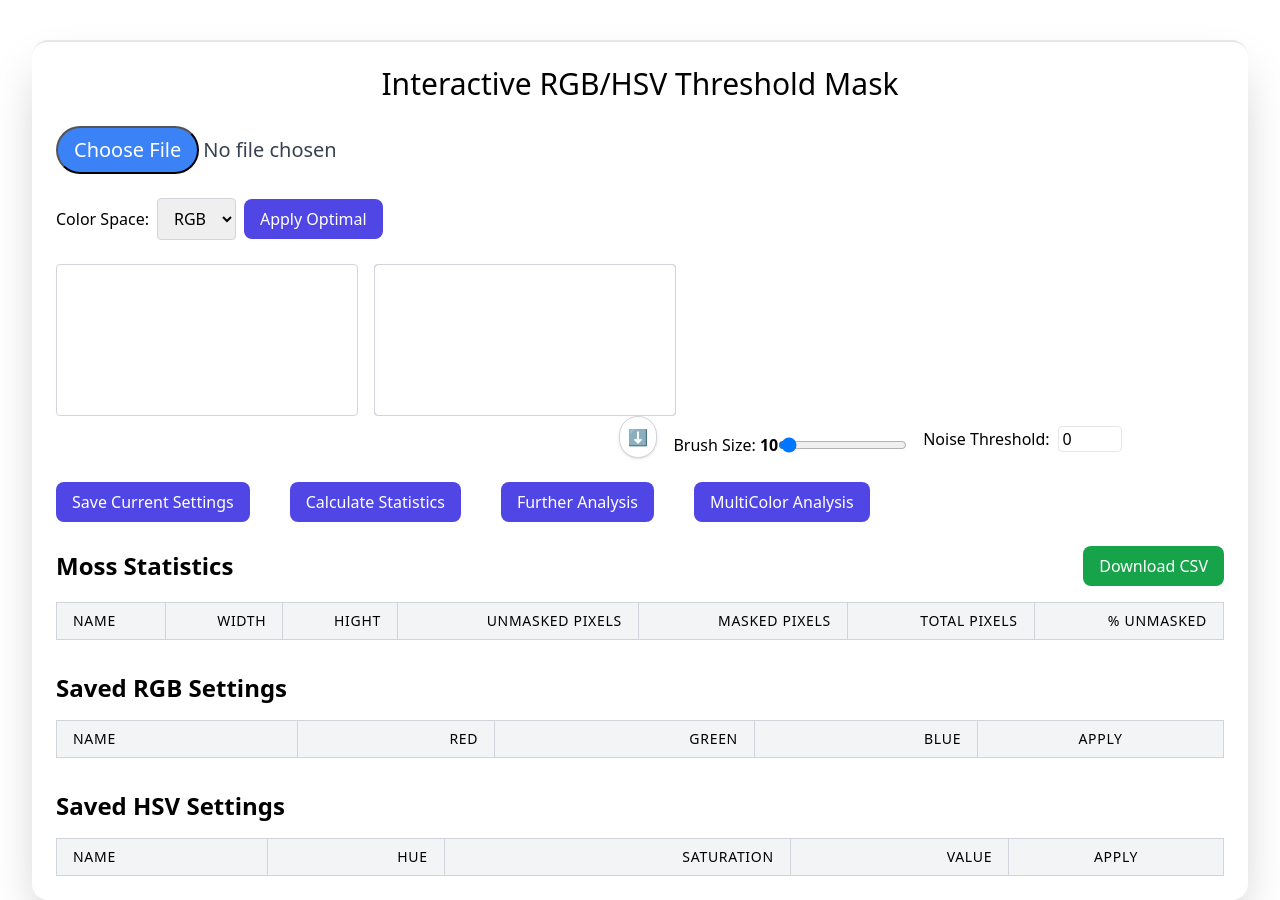
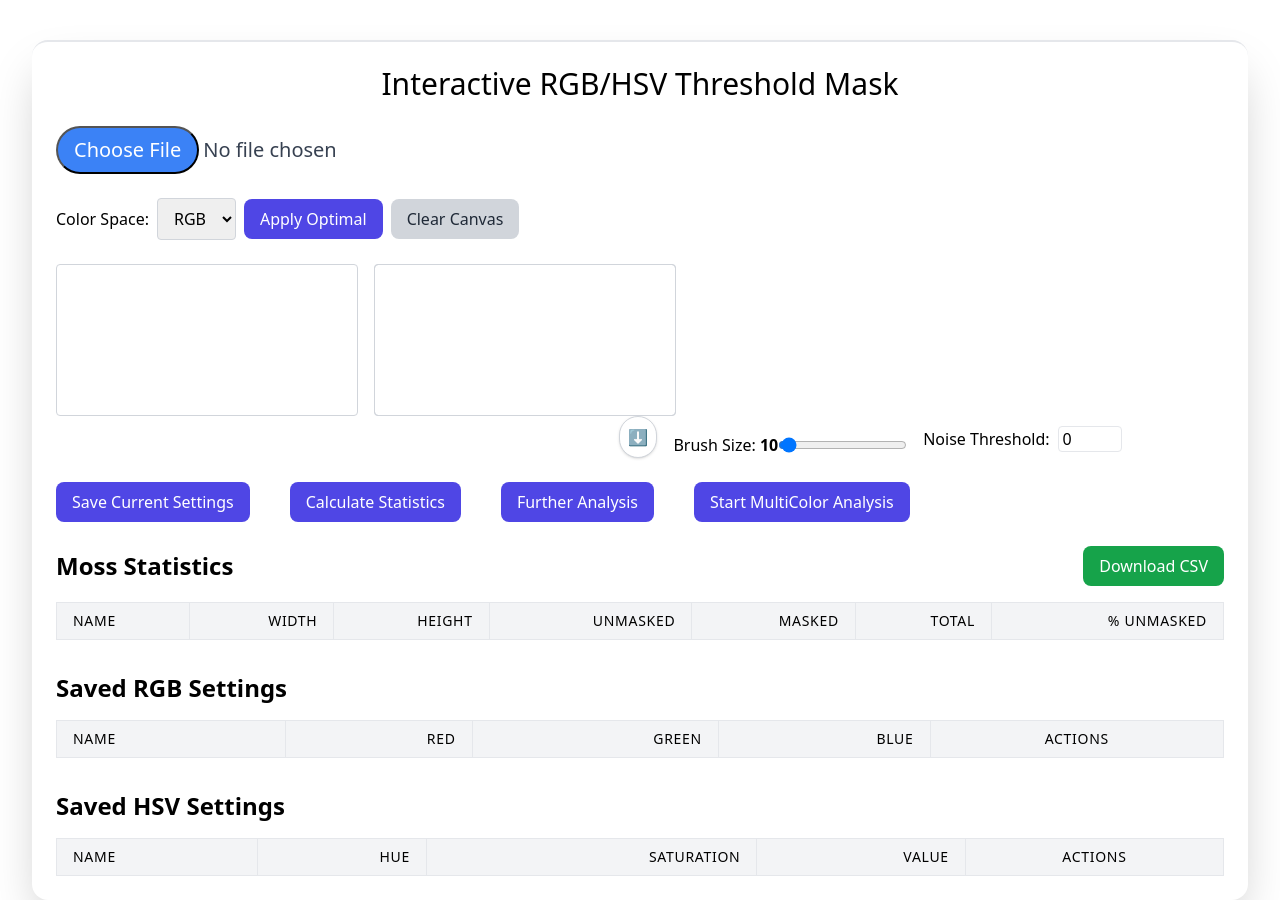
Before and after one commit to SushantAryal3/Image-Analysis-React, a React (Vite) app: page / in a window 1280 px wide. Built offline with nearby package versions, Linux system fonts and the light colour scheme; a web font is replaced by a local one.

Commit message:
feat: Added Multicolor Analysis

```diff
--- a/src/CustomComponents/RGBThresholdMask.tsx
+++ b/src/CustomComponents/RGBThresholdMask.tsx
@@ -335,10 +335,14 @@ export default function RGBThresholdMask() {
   const combinedDataRef = useRef<Uint8ClampedArray | null>(null);
   const [multiMasks, setMultiMasks] = useState<MaskRecord[]>([]);
 
-  const startMulti = () => {
-    setMultiMode(true);
-    setMultiMasks([]);
-    combinedDataRef.current = null;
+  const toggleMultiMode = () => {
+    setMultiMode((prev) => {
+      const next = !prev;
+      if (!next) {
+        combinedDataRef.current = null;
+      }
+      return next;
+    });
   };
 
   const saveThisMask = () => {
@@ -373,7 +377,8 @@ export default function RGBThresholdMask() {
       ...m,
       {
         ranges: {
-          name: `#${multiMasks.length + 1}`,
+          name: filename,
+          colorspace: colorSpace,
           rRange: [...rRange],
           gRange: [...gRange],
           bRange: [...bRange],
@@ -385,6 +390,30 @@ export default function RGBThresholdMask() {
       },
     ]);
   };
+
+  /* Clear the canvas and reset threshold value */
+  const handleClear = useCallback(() => {
+    if (uploadRef.current) uploadRef.current.value = '';
+    setColorSpace('RGB');
+    setRRange([0, 255]);
+    setGRange([0, 255]);
+    setBRange([0, 255]);
+    setHRange([0, 360]);
+    setSRange([0, 100]);
+    setVRange([0, 100]);
+    imageDataRef.current = null;
+    maskDataRef.current = null;
+    combinedDataRef.current = null;
+    setImageData(null);
+    setAnalysisImageData(null);
+    [origCanvasRef, maskCanvasRef, combinedCanvasRef].forEach((ref) => {
+      const c = ref.current;
+      if (c) {
+        const ctx = c.getContext('2d')!;
+        ctx.clearRect(0, 0, c.width, c.height);
+      }
+    });
+  }, []);
 
   return (
     <div className="mt-10 max-w-[95%] mx-auto bg-white shadow-2xl border-t-2 rounded-2xl p-6 space-y-6">
@@ -414,6 +443,13 @@ export default function RGBThresholdMask() {
           type="button"
         >
           Apply Optimal
+        </button>
+        <button
+          onClick={handleClear}
+          className="bg-gray-300 text-gray-800 px-4 py-2 rounded-lg hover:bg-gray-400"
+          type="button"
+        >
+          Clear Canvas
         </button>
       </div>
       {imageData && (
@@ -468,11 +504,14 @@ export default function RGBThresholdMask() {
       </button>
       <button
         type="button"
-        onClick={startMulti}
-        className="bg-indigo-600 text-white px-4 py-2 rounded-lg hover:bg-indigo-700 ml-10"
+        onClick={toggleMultiMode}
+        className={`px-4 py-2 rounded-lg ml-10 ${
+          multiMode ? 'bg-red-600 hover:bg-red-700' : 'bg-indigo-600 hover:bg-indigo-700'
+        } text-white`}
       >
-        MultiColor Analysis
+        {multiMode ? 'Exit MultiColor Mode' : 'Start MultiColor Analysis'}
       </button>
+
       {multiMode && (
         <>
           <button
@@ -494,6 +533,7 @@ export default function RGBThresholdMask() {
         onApply={applySaved}
         onSetOptimal={setOptimalValue}
         selectedOptimalName={colorSpace === 'RGB' ? optimalRange.RGB?.name : optimalRange.HSV?.name}
+        maskSettings={multiMasks.map((m) => m.ranges)}
       />
     </div>
   );
--- a/src/CustomComponents/SavedSettingsTable.tsx
+++ b/src/CustomComponents/SavedSettingsTable.tsx
@@ -1,5 +1,6 @@
 export interface SavedSetting {
   name: string;
+  colorspace?: 'RGB' | 'HSV';
   rRange?: [number, number];
   gRange?: [number, number];
   bRange?: [number, number];
@@ -11,14 +12,17 @@ export interface SavedSetting {
 interface SavedSettingsTableProps {
   rgbSettings: SavedSetting[];
   hsvSettings: SavedSetting[];
+  maskSettings: SavedSetting[];
   stats: { name: string; plant: number; noise: number; total: number; width: number; height: number }[];
   onApply: (rec: SavedSetting) => void;
   onSetOptimal: (rec: SavedSetting) => void;
   selectedOptimalName?: string;
 }
+
 export default function SavedSettingsTable({
   rgbSettings,
   hsvSettings,
+  maskSettings,
   stats,
   onApply,
   onSetOptimal,
@@ -92,6 +96,7 @@ export default function SavedSettingsTable({
         v1,
       ];
     });
+
     const csvContent = [headers, ...rows].map((row) => row.join(',')).join('\n');
     const blob = new Blob([csvContent], { type: 'text/csv;charset=utf-8;' });
     const link = document.createElement('a');
@@ -104,6 +109,7 @@ export default function SavedSettingsTable({
 
   return (
     <div className="space-y-8">
+      {/* --- Statistics Table --- */}
       <div>
         <div className="flex items-center justify-between mb-4">
           <h4 className="text-2xl font-semibold">Moss Statistics</h4>
@@ -118,49 +124,25 @@ export default function SavedSettingsTable({
         <table className="min-w-full border border-gray-300">
           <thead className="bg-gray-100">
             <tr>
-              <th className="border border-gray-300 px-4 py-2 text-left text-sm font-medium uppercase tracking-wider">
-                Name
-              </th>
-              <th className="border border-gray-300 px-4 py-2 text-right text-sm font-medium uppercase tracking-wider">
-                Width
-              </th>
-              <th className="border border-gray-300 px-4 py-2 text-right text-sm font-medium uppercase tracking-wider">
-                Hight
-              </th>
-              <th className="border border-gray-300 px-4 py-2 text-right text-sm font-medium uppercase tracking-wider">
-                Unmasked Pixels
-              </th>
-              <th className="border border-gray-300 px-4 py-2 text-right text-sm font-medium uppercase tracking-wider">
-                Masked Pixels
-              </th>
-              <th className="border border-gray-300 px-4 py-2 text-right text-sm font-medium uppercase tracking-wider">
-                Total Pixels
-              </th>
-              <th className="border border-gray-300 px-4 py-2 text-right text-sm font-medium uppercase tracking-wider">
-                % Unmasked
-              </th>
+              <th className="border px-4 py-2 text-left text-sm font-medium uppercase tracking-wider">Name</th>
+              <th className="border px-4 py-2 text-right text-sm font-medium uppercase tracking-wider">Width</th>
+              <th className="border px-4 py-2 text-right text-sm font-medium uppercase tracking-wider">Height</th>
+              <th className="border px-4 py-2 text-right text-sm font-medium uppercase tracking-wider">Unmasked</th>
+              <th className="border px-4 py-2 text-right text-sm font-medium uppercase tracking-wider">Masked</th>
+              <th className="border px-4 py-2 text-right text-sm font-medium uppercase tracking-wider">Total</th>
+              <th className="border px-4 py-2 text-right text-sm font-medium uppercase tracking-wider">% Unmasked</th>
             </tr>
           </thead>
           <tbody>
             {stats.map((s, idx) => (
               <tr key={s.name} className={idx % 2 === 0 ? 'bg-white' : 'bg-gray-50'}>
-                <td className="border border-gray-300 px-4 py-2 text-sm font-medium text-gray-900">{s.name}</td>
-                <td className="border border-gray-300 px-4 py-2 text-sm text-gray-700 text-right">
-                  {s.width.toLocaleString()}
-                </td>
-                <td className="border border-gray-300 px-4 py-2 text-sm text-gray-700 text-right">
-                  {s.height.toLocaleString()}
-                </td>
-                <td className="border border-gray-300 px-4 py-2 text-sm text-gray-700 text-right">
-                  {s.plant.toLocaleString()}
-                </td>
-                <td className="border border-gray-300 px-4 py-2 text-sm text-gray-700 text-right">
-                  {s.noise.toLocaleString()}
-                </td>
-                <td className="border border-gray-300 px-4 py-2 text-sm text-gray-700 text-right">
-                  {s.total.toLocaleString()}
-                </td>
-                <td className="border border-gray-300 px-4 py-2 text-sm text-gray-700 text-right">
+                <td className="border px-4 py-2 text-sm font-medium text-gray-900">{s.name}</td>
+                <td className="border px-4 py-2 text-sm text-gray-700 text-right">{s.width.toLocaleString()}</td>
+                <td className="border px-4 py-2 text-sm text-gray-700 text-right">{s.height.toLocaleString()}</td>
+                <td className="border px-4 py-2 text-sm text-gray-700 text-right">{s.plant.toLocaleString()}</td>
+                <td className="border px-4 py-2 text-sm text-gray-700 text-right">{s.noise.toLocaleString()}</td>
+                <td className="border px-4 py-2 text-sm text-gray-700 text-right">{s.total.toLocaleString()}</td>
+                <td className="border px-4 py-2 text-sm text-gray-700 text-right">
                   {((s.plant / s.total) * 100).toFixed(2)}%
                 </td>
               </tr>
@@ -168,60 +150,61 @@ export default function SavedSettingsTable({
           </tbody>
         </table>
       </div>
+
+      {/* --- RGB Settings --- */}
       <div>
         <h4 className="mb-4 text-2xl font-semibold">Saved RGB Settings</h4>
         <div className="overflow-x-auto">
           <table className="min-w-full border border-gray-300">
             <thead className="bg-gray-100">
               <tr>
-                <th className="border border-gray-300 px-4 py-2 text-left text-sm font-medium uppercase tracking-wider">
-                  Name
-                </th>
-                <th className="border border-gray-300 px-4 py-2 text-right text-sm font-medium uppercase tracking-wider">
-                  Red
-                </th>
-                <th className="border border-gray-300 px-4 py-2 text-right text-sm font-medium uppercase tracking-wider">
-                  Green
-                </th>
-                <th className="border border-gray-300 px-4 py-2 text-right text-sm font-medium uppercase tracking-wider">
-                  Blue
-                </th>
-                <th className="border border-gray-300 px-4 py-2 text-center text-sm font-medium uppercase tracking-wider">
-                  Apply
-                </th>
+                <th className="border px-4 py-2 text-left text-sm font-medium uppercase tracking-wider">Name</th>
+                <th className="border px-4 py-2 text-right text-sm font-medium uppercase tracking-wider">Red</th>
+                <th className="border px-4 py-2 text-right text-sm font-medium uppercase tracking-wider">Green</th>
+                <th className="border px-4 py-2 text-right text-sm font-medium uppercase tracking-wider">Blue</th>
+                <th className="border px-4 py-2 text-center text-sm font-medium uppercase tracking-wider">Actions</th>
               </tr>
             </thead>
             <tbody>
               {rgbSettings.map((r, idx) => {
-                const baseBg = idx % 2 === 0 ? 'bg-white' : 'bg-gray-50';
                 const isOpt = r.name === selectedOptimalName;
                 return (
-                  <tr key={r.name} className={`${baseBg} ${isOpt ? 'bg-blue-100 border-blue-500' : ''}`}>
-                    <td className="border border-gray-300 px-4 py-2 text-sm font-medium text-gray-900">{r.name}</td>
-                    <td className="border border-gray-300 px-4 py-2 text-sm text-gray-700 text-right">
+                  <tr
+                    key={r.name}
+                    className={`${idx % 2 === 0 ? 'bg-white' : 'bg-gray-50'} ${
+                      isOpt ? 'bg-yellow-100 border-l-4 border-yellow-500' : ''
+                    }`}
+                  >
+                    <td className="border px-4 py-2 text-sm font-medium text-gray-900">{r.name}</td>
+                    <td className="border px-4 py-2 text-sm text-gray-700 text-right">
                       {r.rRange![0]}–{r.rRange![1]}
                     </td>
-                    <td className="border border-gray-300 px-4 py-2 text-sm text-gray-700 text-right">
+                    <td className="border px-4 py-2 text-sm text-gray-700 text-right">
                       {r.gRange![0]}–{r.gRange![1]}
                     </td>
-                    <td className="border border-gray-300 px-4 py-2 text-sm text-gray-700 text-right">
+                    <td className="border px-4 py-2 text-sm text-gray-700 text-right">
                       {r.bRange![0]}–{r.bRange![1]}
                     </td>
-                    <td className="border border-gray-300 px-4 py-2 text-center">
+                    <td className="border px-4 py-2 text-center space-x-2">
                       <button
                         type="button"
                         onClick={() => onApply(r)}
-                        className="inline-flex items-center px-3 py-1 border border-transparent text-sm leading-4 font-medium rounded-md shadow-sm text-white bg-indigo-600 hover:bg-indigo-700 focus:outline-none"
+                        className="px-3 py-1 text-sm rounded bg-indigo-600 text-white hover:bg-indigo-700"
                       >
                         Apply
                       </button>
                       <button
                         type="button"
                         onClick={() => onSetOptimal(r)}
-                        className="inline-flex items-center px-3 py-1 ml-4 border border-transparent text-sm leading-4 font-medium rounded-md shadow-sm text-white bg-indigo-600 hover:bg-indigo-700 focus:outline-none"
+                        className="px-3 py-1 text-sm rounded bg-indigo-600 text-white hover:bg-indigo-700"
                       >
-                        Set Optimal Value
+                        Set Optimal
                       </button>
+                      {isOpt && (
+                        <span className="ml-2 inline-block px-2 py-1 text-xs font-semibold text-yellow-700 bg-yellow-200 rounded">
+                          Optimal
+                        </span>
+                      )}
                     </td>
                   </tr>
                 );
@@ -231,60 +214,60 @@ export default function SavedSettingsTable({
         </div>
       </div>
 
+      {/* --- HSV Settings --- */}
       <div>
         <h4 className="mb-4 text-2xl font-semibold">Saved HSV Settings</h4>
         <div className="overflow-x-auto">
           <table className="min-w-full border border-gray-300">
             <thead className="bg-gray-100">
               <tr>
-                <th className="border border-gray-300 px-4 py-2 text-left text-sm font-medium uppercase tracking-wider">
-                  Name
-                </th>
-                <th className="border border-gray-300 px-4 py-2 text-right text-sm font-medium uppercase tracking-wider">
-                  Hue
-                </th>
-                <th className="border border-gray-300 px-4 py-2 text-right text-sm font-medium uppercase tracking-wider">
-                  Saturation
-                </th>
-                <th className="border border-gray-300 px-4 py-2 text-right text-sm font-medium uppercase tracking-wider">
-                  Value
-                </th>
-                <th className="border border-gray-300 px-4 py-2 text-center text-sm font-medium uppercase tracking-wider">
-                  Apply
-                </th>
+                <th className="border px-4 py-2 text-left text-sm font-medium uppercase tracking-wider">Name</th>
+                <th className="border px-4 py-2 text-right text-sm font-medium uppercase tracking-wider">Hue</th>
+                <th className="border px-4 py-2 text-right text-sm font-medium uppercase tracking-wider">Saturation</th>
+                <th className="border px-4 py-2 text-right text-sm font-medium uppercase tracking-wider">Value</th>
+                <th className="border px-4 py-2 text-center text-sm font-medium uppercase tracking-wider">Actions</th>
               </tr>
             </thead>
             <tbody>
               {hsvSettings.map((h, idx) => {
-                const baseBg = idx % 2 === 0 ? 'bg-white' : 'bg-gray-50';
                 const isOpt = h.name === selectedOptimalName;
                 return (
-                  <tr key={h.name} className={`${baseBg} ${isOpt ? 'bg-blue-100 border-blue-500' : ''}`}>
-                    <td className="border border-gray-300 px-4 py-2 text-sm font-medium text-gray-900">{h.name}</td>
-                    <td className="border border-gray-300 px-4 py-2 text-sm text-gray-700 text-right">
+                  <tr
+                    key={h.name}
+                    className={`${idx % 2 === 0 ? 'bg-white' : 'bg-gray-50'} ${
+                      isOpt ? 'bg-yellow-100 border-l-4 border-yellow-500' : ''
+                    }`}
+                  >
+                    <td className="border px-4 py-2 text-sm font-medium text-gray-900">{h.name}</td>
+                    <td className="border px-4 py-2 text-sm text-gray-700 text-right">
                       {h.hRange![0]}–{h.hRange![1]}
                     </td>
-                    <td className="border border-gray-300 px-4 py-2 text-sm text-gray-700 text-right">
+                    <td className="border px-4 py-2 text-sm text-gray-700 text-right">
                       {h.sRange![0]}–{h.sRange![1]}
                     </td>
-                    <td className="border border-gray-300 px-4 py-2 text-sm text-gray-700 text-right">
+                    <td className="border px-4 py-2 text-sm text-gray-700 text-right">
                       {h.vRange![0]}–{h.vRange![1]}
                     </td>
-                    <td className="border border-gray-300 px-4 py-2 text-center">
+                    <td className="border px-4 py-2 text-center space-x-2">
                       <button
                         type="button"
                         onClick={() => onApply(h)}
-                        className="inline-flex items-center px-3 py-1 border border-transparent text-sm leading-4 font-medium rounded-md shadow-sm text-white bg-indigo-600 hover:bg-indigo-700 focus:outline-none"
+                        className="px-3 py-1 text-sm rounded bg-indigo-600 text-white hover:bg-indigo-700"
                       >
                         Apply
                       </button>
                       <button
                         type="button"
                         onClick={() => onSetOptimal(h)}
-                        className="inline-flex items-center px-3 py-1 ml-4 border border-transparent text-sm leading-4 font-medium rounded-md shadow-sm text-white bg-indigo-600 hover:bg-indigo-700 focus:outline-none"
+                        className="px-3 py-1 text-sm rounded bg-indigo-600 text-white hover:bg-indigo-700"
                       >
-                        Set Optimal Value
+                        Set Optimal
                       </button>
+                      {isOpt && (
+                        <span className="ml-2 inline-block px-2 py-1 text-xs font-semibold text-yellow-700 bg-yellow-200 rounded">
+                          Optimal
+                        </span>
+                      )}
                     </td>
                   </tr>
                 );
@@ -293,6 +276,60 @@ export default function SavedSettingsTable({
           </table>
         </div>
       </div>
+      {maskSettings.length > 0 && (
+        <div>
+          <h4 className="mb-4 text-2xl font-semibold">Multicolor Analysis Values</h4>
+          <div className="overflow-x-auto">
+            <table className="min-w-full border border-gray-300">
+              <thead className="bg-gray-100">
+                <tr>
+                  <th className="border px-4 py-2 text-left text-sm font-medium uppercase tracking-wider">Name</th>
+                  <th className="border px-4 py-2 text-right text-sm font-medium uppercase tracking-wider">Red</th>
+                  <th className="border px-4 py-2 text-right text-sm font-medium uppercase tracking-wider">Green</th>
+                  <th className="border px-4 py-2 text-right text-sm font-medium uppercase tracking-wider">Blue</th>
+                  <th className="border px-4 py-2 text-right text-sm font-medium uppercase tracking-wider">Hue</th>
+                  <th className="border px-4 py-2 text-right text-sm font-medium uppercase tracking-wider">
+                    Saturation
+                  </th>
+                  <th className="border px-4 py-2 text-right text-sm font-medium uppercase tracking-wider">Value</th>
+                </tr>
+              </thead>
+              <tbody>
+                {maskSettings.map((m, idx) => {
+                  const prevSame = idx > 0 && maskSettings[idx - 1].name === m.name;
+                  const nextSame = idx < maskSettings.length - 1 && maskSettings[idx + 1].name === m.name;
+                  const groupBorderClass = `${!prevSame ? 'border-t-4 border-gray-400' : ''} ${
+                    !nextSame ? 'border-b-4 border-gray-400' : ''
+                  }`;
+                  return (
+                    <tr className={`${idx % 2 === 0 ? 'bg-white' : 'bg-gray-50'} ${groupBorderClass}`}>
+                      <td className="border px-4 py-2 text-sm font-medium text-gray-900">{m.name}</td>
+                      <td className="border px-4 py-2 text-sm text-gray-700 text-right">
+                        {m.colorspace === 'RGB' ? `${m.rRange![0]}–${m.rRange![1]}` : '-'}
+                      </td>
+                      <td className="border px-4 py-2 text-sm text-gray-700 text-right">
+                        {m.colorspace === 'RGB' ? `${m.gRange![0]}–${m.gRange![1]}` : '-'}
+                      </td>
+                      <td className="border px-4 py-2 text-sm text-gray-700 text-right">
+                        {m.colorspace === 'RGB' ? `${m.bRange![0]}–${m.bRange![1]}` : '-'}
+                      </td>
+                      <td className="border px-4 py-2 text-sm text-gray-700 text-right">
+                        {m.colorspace === 'HSV' ? `${m.hRange![0]}–${m.hRange![1]}` : '-'}
+                      </td>
+                      <td className="border px-4 py-2 text-sm text-gray-700 text-right">
+                        {m.colorspace === 'HSV' ? `${m.sRange![0]}–${m.sRange![1]}` : '-'}
+                      </td>
+                      <td className="border px-4 py-2 text-sm text-gray-700 text-right">
+                        {m.colorspace === 'HSV' ? `${m.vRange![0]}–${m.vRange![1]}` : '-'}
+                      </td>
+                    </tr>
+                  );
+                })}
+              </tbody>
+            </table>
+          </div>
+        </div>
+      )}
     </div>
   );
 }
```
